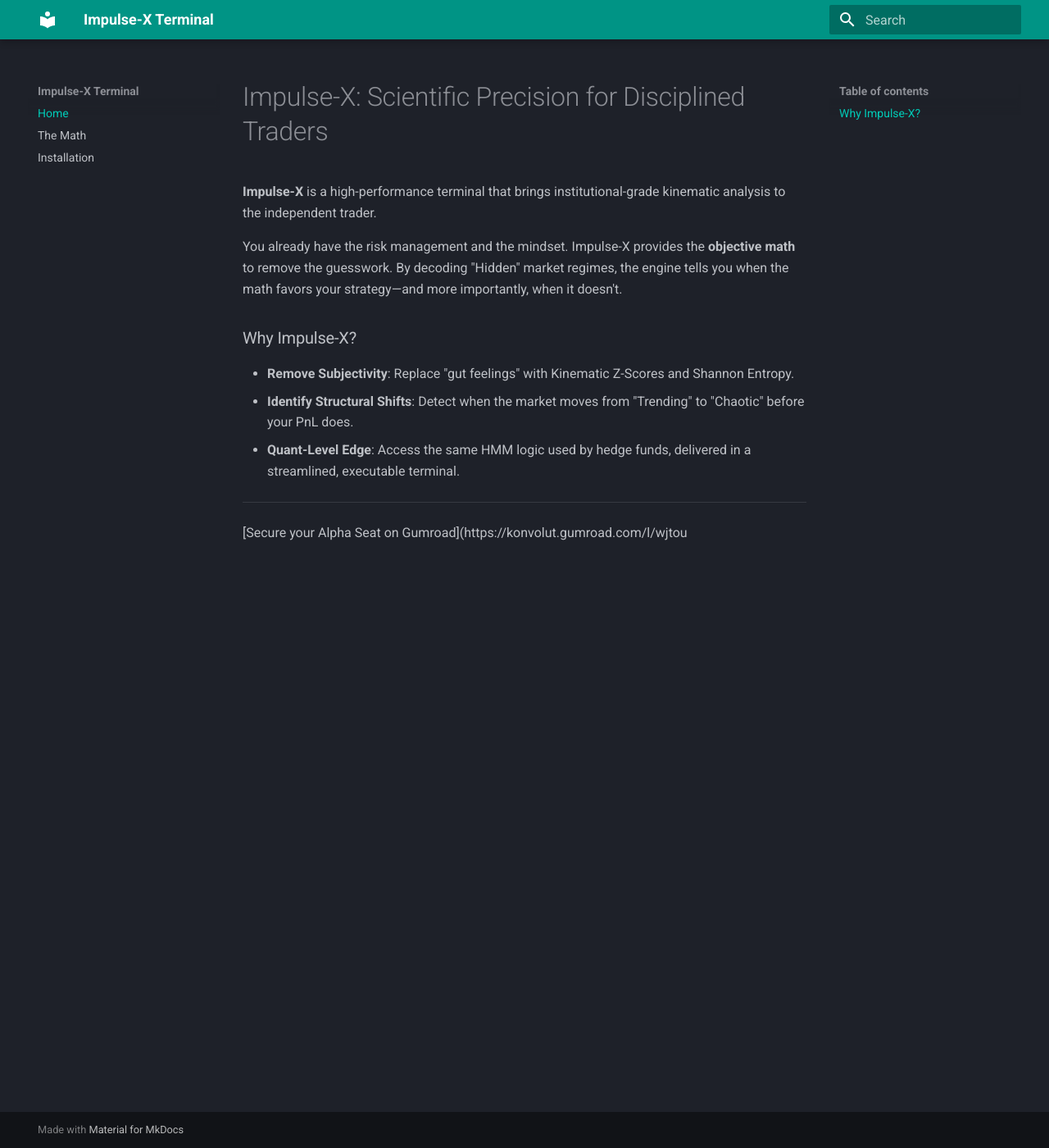
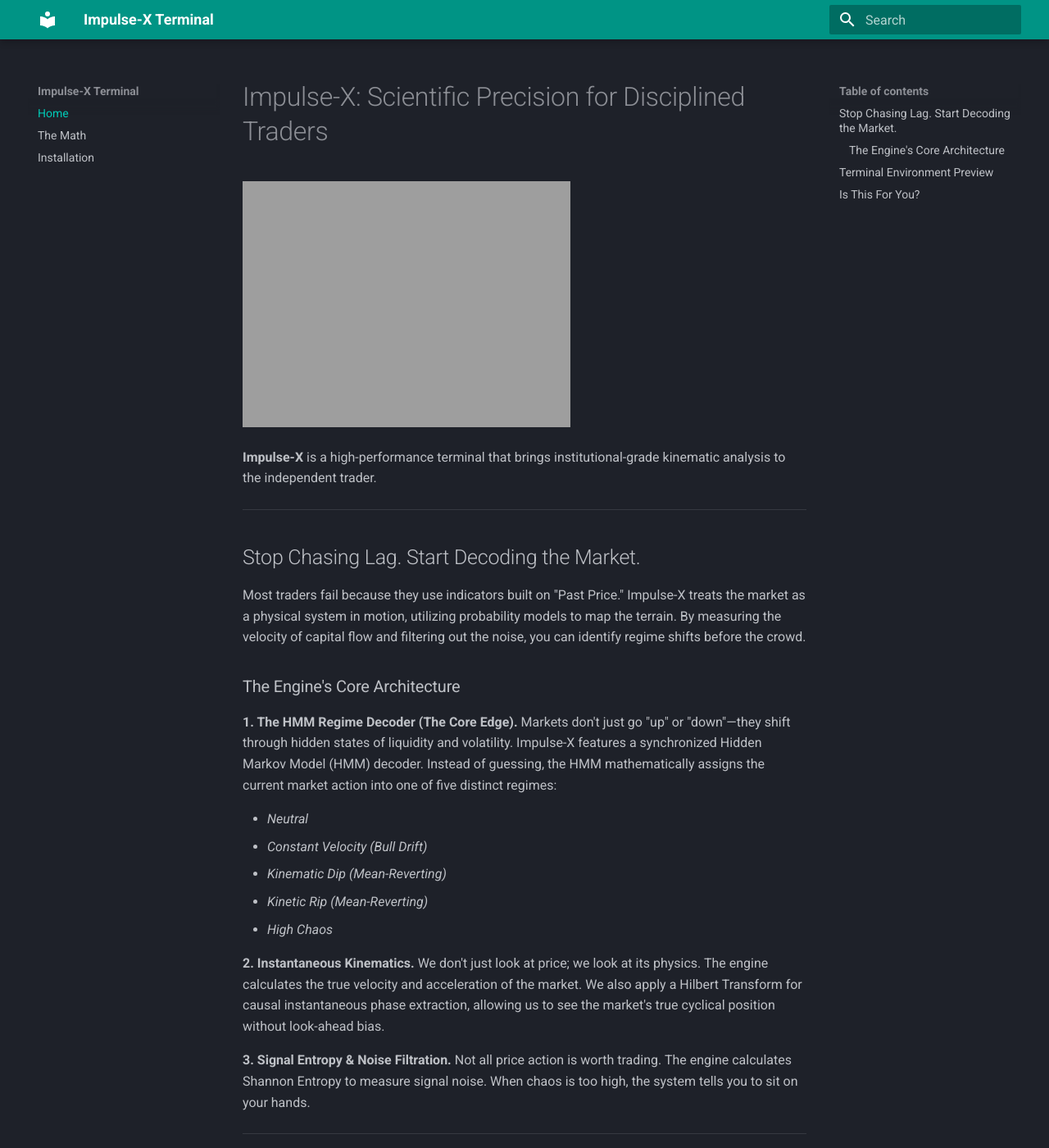
Before and after one commit to konvsys/impulse-docs, an MkDocs documentation site: the page built from docs/index.md, in a window 1280 px wide and 1400 px high. Shown: the whole window at 82% size. Built offline with MkDocs 1.6.1 and Material for MkDocs 9.7.7, drawn with Linux system fonts in a browser that asks for light colours; some of the changed text lies outside the part shown.

Commit message:
Add hero image to home page

````diff
--- a/docs/index.md
+++ b/docs/index.md
@@ -1,15 +1,62 @@
 # Impulse-X: Scientific Precision for Disciplined Traders
+
+![loading-ag-160](![Impulse-X%20Terminal%20Preview](assets/terminal_1.png))
 
 **Impulse-X** is a high-performance terminal that brings institutional-grade kinematic analysis to the independent trader.
 
-You already have the risk management and the mindset. Impulse-X provides the **objective math** to remove the guesswork. By decoding "Hidden" market regimes, the engine tells you when the math favors your strategy—and more importantly, when it doesn't.
+---
 
-### Why Impulse-X?
+## Stop Chasing Lag. Start Decoding the Market.
 
-* **Remove Subjectivity**: Replace "gut feelings" with Kinematic Z-Scores and Shannon Entropy.
-* **Identify Structural Shifts**: Detect when the market moves from "Trending" to "Chaotic" before your PnL does.
-* **Quant-Level Edge**: Access the same HMM logic used by hedge funds, delivered in a streamlined, executable terminal.
+Most traders fail because they use indicators built on "Past Price." Impulse-X treats the market as a physical system in motion, utilizing probability models to map the terrain. By measuring the velocity of capital flow and filtering out the noise, you can identify regime shifts before the crowd.
+
+### The Engine's Core Architecture
+
+**1. The HMM Regime Decoder (The Core Edge).**
+Markets don't just go "up" or "down"—they shift through hidden states of liquidity and volatility. Impulse-X features a synchronized Hidden Markov Model (HMM) decoder. Instead of guessing, the HMM mathematically assigns the current market action into one of five distinct regimes:
+
+* *Neutral*
+* *Constant Velocity (Bull Drift)*
+* *Kinematic Dip (Mean-Reverting)*
+* *Kinetic Rip (Mean-Reverting)*
+* *High Chaos*
+
+**2. Instantaneous Kinematics.**
+We don't just look at price; we look at its physics. The engine calculates the true velocity and acceleration of the market. We also apply a Hilbert Transform for causal instantaneous phase extraction, allowing us to see the market's true cyclical position without look-ahead bias.
+
+**3. Signal Entropy & Noise Filtration.**
+Not all price action is worth trading. The engine calculates Shannon Entropy to measure signal noise. When chaos is too high, the system tells you to sit on your hands.
 
 ---
 
-[Secure your Alpha Seat on Gumroad](https://konvolut.gumroad.com/l/wjtou
+## Terminal Environment Preview
+
+The engine provides a clean, zero-distraction CLI output for rapid decision support.
+
+```text
+> [IMPULSE-X] INITIALIZING...
+> [HMM] CURRENT REGIME: KINEMATIC DIP (Mean-Reverting)
+> [KINEMATICS] Velocity: +2.4σ | Accel: +0.8σ
+> [CYCLE ANALYSIS] Phase: 134.0° | State: Exhaustive
+> [SIGNAL HEALTH] SNR: 1.3 dB | Entropy: 2.16 bits.
+> [MARKET CONDITION] RISK LEVEL: NOMINAL
+```
+
+---
+
+## Is This For You?
+
+**This tool is NOT for:**
+
+* Traders looking for "Buy/Sell" alerts.
+* People who want a "get rich quick" magic button.
+
+**This tool IS for:**
+
+* **Disciplined Traders** who want objective data to back their risk management.
+* **Quant-Curious Minds** who respect mathematics but want a ready-to-use tool.
+* **Independent Professionals** who need a "second opinion" grounded in physics and signal processing.
+
+---
+
+[Secure your Alpha Seat on Gumroad](https://konvolut.gumroad.com/l/wjtou)
````
Also changed, not shown: docs/assets/Page_impulse_x.png (added), docs/assets/terminal_1.png (added), docs/assets/terminal_2.png (added), docs/assets/terminal_3.png (added).
